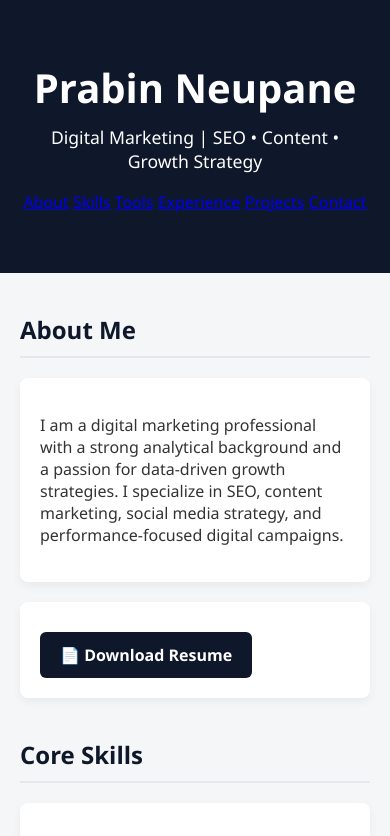
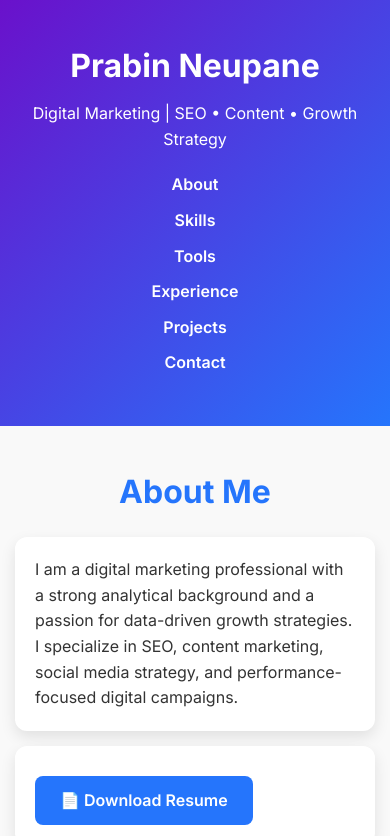
Before and after one commit to prabin9653/prabin9653.github.io, a plain HTML site: page index.html in a window 390 px wide. Shown: the top 836 px of the page. Drawn offline with Linux system fonts and the light colour scheme.

Commit message:
Refactor CSS for improved styling and responsiveness
Updated styles for body, header, navbar, sections, cards, buttons, and footer. Improved responsiveness and added hover effects.

```diff
--- a/style.css
+++ b/style.css
@@ -1,65 +1,156 @@
-body {
+/* ====== Global Styles ====== */
+* {
   margin: 0;
-  font-family: "Segoe UI", Arial, sans-serif;
-  background-color: #f4f6f8;
-  color: #333;
+  padding: 0;
+  box-sizing: border-box;
+  font-family: 'Inter', sans-serif;
 }
 
+body {
+  background-color: #f9f9f9;
+  color: #333;
+  line-height: 1.6;
+}
+
+/* ====== Header ====== */
 header {
-  background-color: #0f172a;
+  background: linear-gradient(135deg, #6a11cb, #2575fc);
   color: white;
-  padding: 60px 20px;
+  padding: 40px 20px;
   text-align: center;
 }
 
 header h1 {
-  margin: 0;
   font-size: 2.5rem;
+  font-weight: 700;
 }
 
 header p {
-  font-size: 1.1rem;
   margin-top: 10px;
+  font-size: 1.2rem;
 }
 
-section {
-  max-width: 900px;
-  margin: 40px auto;
-  padding: 0 20px;
+.navbar {
+  margin-top: 20px;
 }
 
-section h2 {
-  color: #0f172a;
-  border-bottom: 2px solid #e5e7eb;
-  padding-bottom: 10px;
+.navbar a {
+  color: white;
+  text-decoration: none;
+  margin: 0 15px;
+  font-weight: 600;
+  transition: color 0.3s;
 }
 
+.navbar a:hover {
+  color: #ffd700;
+}
+
+/* ====== Sections ====== */
+.section {
+  padding: 60px 20px;
+  max-width: 1000px;
+  margin: 0 auto;
+}
+
+.section h2 {
+  font-size: 2rem;
+  margin-bottom: 20px;
+  color: #2575fc;
+  text-align: center;
+}
+
+/* ====== Cards ====== */
 .card {
-  background: white;
+  background-color: white;
+  border-radius: 12px;
   padding: 20px;
-  margin-top: 20px;
-  border-radius: 8px;
-  box-shadow: 0 4px 10px rgba(0,0,0,0.05);
+  margin: 15px 0;
+  box-shadow: 0 6px 15px rgba(0,0,0,0.1);
+  transition: transform 0.3s, box-shadow 0.3s;
 }
+
+.card:hover {
+  transform: translateY(-5px);
+  box-shadow: 0 10px 20px rgba(0,0,0,0.15);
+}
+
+/* ====== Resume Button ====== */
 .resume-btn {
   display: inline-block;
-  padding: 12px 20px;
-  background-color: #0f172a;
+  background-color: #2575fc;
   color: white;
+  padding: 12px 25px;
+  border-radius: 8px;
   text-decoration: none;
-  border-radius: 6px;
   font-weight: 600;
   margin-top: 10px;
+  transition: transform 0.3s, background-color 0.3s;
 }
 
 .resume-btn:hover {
-  background-color: #1e293b;
+  background-color: #6a11cb;
+  transform: scale(1.05);
 }
 
+/* ====== Lists Styling ====== */
+ul {
+  list-style-type: disc;
+  padding-left: 20px;
+}
 
+li {
+  margin-bottom: 10px;
+}
+
+/* ====== Contact Links ====== */
+a {
+  color: #2575fc;
+}
+
+a:hover {
+  text-decoration: underline;
+}
+
+/* ====== Footer ====== */
 footer {
   text-align: center;
   padding: 20px;
-  background: #e5e7eb;
-  font-size: 0.9rem;
+  background-color: #2575fc;
+  color: white;
+  font-weight: 500;
 }
+
+/* ====== Fade-in Animation ====== */
+.fade-in {
+  opacity: 0;
+  transform: translateY(20px);
+  animation: fadeInUp 1s forwards;
+}
+
+@keyframes fadeInUp {
+  to {
+    opacity: 1;
+    transform: translateY(0);
+  }
+}
+
+/* ====== Responsive ====== */
+@media (max-width: 768px) {
+  header h1 {
+    font-size: 2rem;
+  }
+
+  header p {
+    font-size: 1rem;
+  }
+
+  .navbar a {
+    display: block;
+    margin: 10px 0;
+  }
+
+  .section {
+    padding: 40px 15px;
+  }
+}
```
